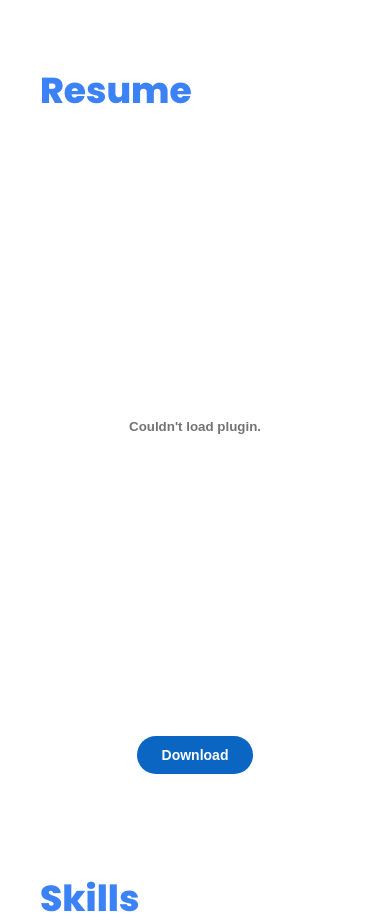
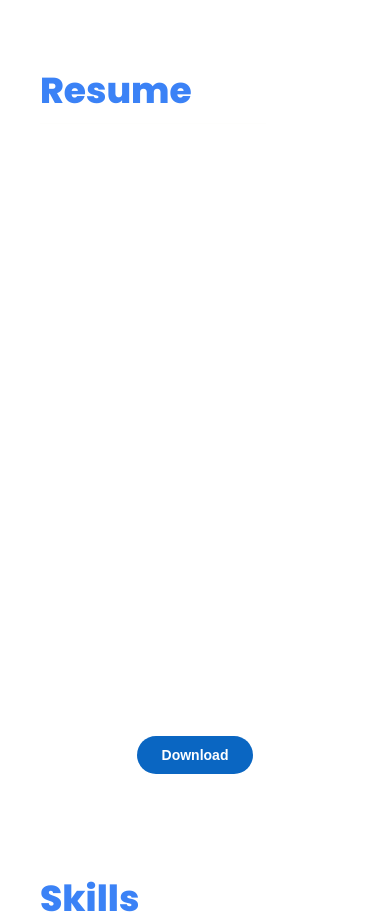
Before and after one commit to zoraiz2000/website, a Next.js app: page / in a window 390 px wide. Shown: the part 1020-1940 px from the top of the page. Built offline with nearby package versions, Linux system fonts and the light colour scheme; what tailwindcss-animated would draw is missing.

Commit message:
pdf mobile display test 1

```diff
--- a/src/components/Resume.js
+++ b/src/components/Resume.js
@@ -18,8 +18,8 @@ export const Resume = ({ref, className}) => {
         <span className="block text-white">My</span>
         <span className="block text-blue-500">Resume</span>
         </div>
-        <hr className='my-3 border-stone-50/30 w-[73%]'></hr>
-        <embed
+        <hr className='my-3 border-stone-50/30 w-[73%] bg-white'></hr>
+        <iframe
             src="/resume.pdf"
             className="w-full h-5/6 relative"
         />
```
